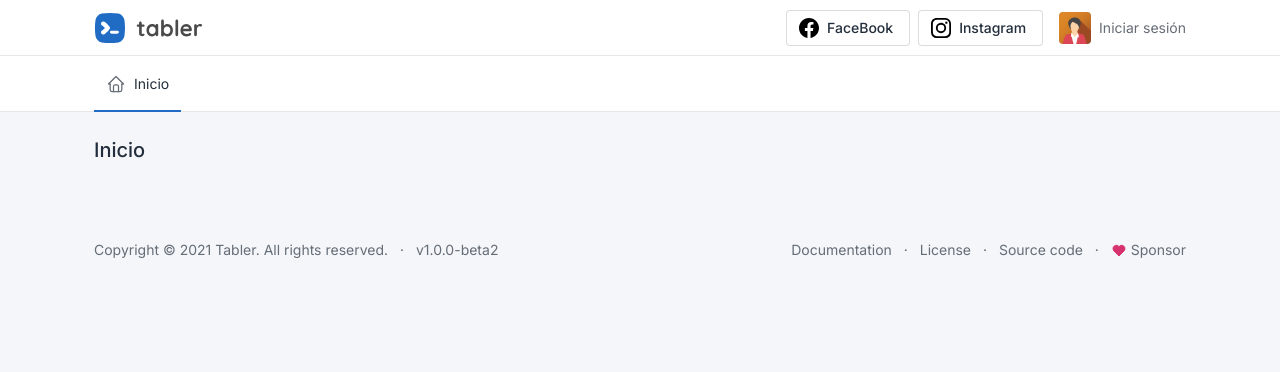
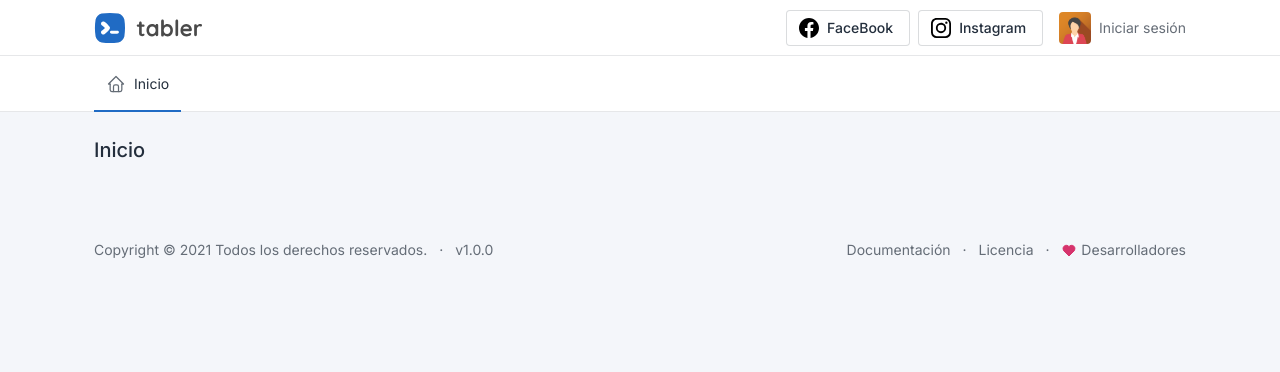
Before and after one commit to nlemarodriguez/despieces, a Django app: page / in a window 1280 px wide. Shown: the top 372 px of the page. Run offline with Django 3.2, Linux system fonts and the light colour scheme.

```diff
--- a/templates/includes/footer.html
+++ b/templates/includes/footer.html
@@ -4,11 +4,9 @@
         <div class="row text-center align-items-center flex-row-reverse">
             <div class="col-lg-auto ms-lg-auto">
                 <ul class="list-inline list-inline-dots mb-0">
-                    <li class="list-inline-item"><a href="./docs/index.html" class="link-secondary">Documentation</a>
+                    <li class="list-inline-item"><a href="./docs/index.html" class="link-secondary">Documentación</a>
                     </li>
-                    <li class="list-inline-item"><a href="./license.html" class="link-secondary">License</a></li>
-                    <li class="list-inline-item"><a href="https://github.com/tabler/tabler" target="_blank"
-                                                    class="link-secondary" rel="noopener">Source code</a></li>
+                    <li class="list-inline-item"><a href="./license.html" class="link-secondary">Licencia</a></li>
                     <li class="list-inline-item">
                         <a href="https://github.com/sponsors/codecalm" target="_blank" class="link-secondary"
                            rel="noopener">
@@ -16,10 +14,10 @@
                             <svg xmlns="http://www.w3.org/2000/svg" class="icon text-pink icon-filled icon-inline"
                                  width="24" height="24" viewBox="0 0 24 24" stroke-width="2" stroke="currentColor"
                                  fill="none" stroke-linecap="round" stroke-linejoin="round">
-                                <path stroke="none" d="M0 0h24v24H0z" fill="none"/>
-                                <path d="M19.5 13.572l-7.5 7.428l-7.5 -7.428m0 0a5 5 0 1 1 7.5 -6.566a5 5 0 1 1 7.5 6.572"/>
+                                <path stroke="none" d="M0 0h24v24H0z" fill="none"></path>
+                                <path d="M19.5 13.572l-7.5 7.428l-7.5 -7.428m0 0a5 5 0 1 1 7.5 -6.566a5 5 0 1 1 7.5 6.572"></path>
                             </svg>
-                            Sponsor
+                            Desarrolladores
                         </a>
                     </li>
                 </ul>
@@ -27,12 +25,10 @@
             <div class="col-12 col-lg-auto mt-3 mt-lg-0">
                 <ul class="list-inline list-inline-dots mb-0">
                     <li class="list-inline-item">
-                        Copyright &copy; 2021
-                        <a href="." class="link-secondary">Tabler</a>.
-                        All rights reserved.
+                        Copyright &copy; 2021 Todos los derechos reservados.
                     </li>
                     <li class="list-inline-item">
-                        <a href="./changelog.html" class="link-secondary" rel="noopener">v1.0.0-beta2</a>
+                        <a href="./changelog.html" class="link-secondary" rel="noopener">v1.0.0</a>
                     </li>
                 </ul>
             </div>
```
